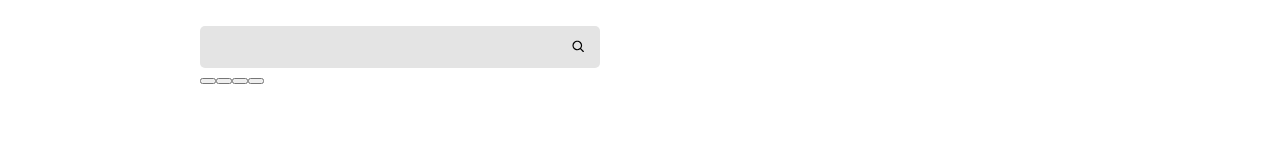
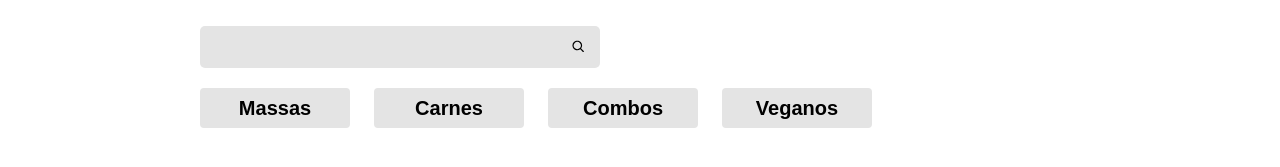
Before and after one commit to Matheus1415/Cardapio-online, a React (Create React App) app: page / in a window 1280 px wide. Shown: the part 509-676 px from the top of the page. Built offline with nearby package versions, Linux system fonts and the light colour scheme; a web font is replaced by a local one.

Commit message:
filtro pasando props

```diff
--- a/src/pages/Cardapio/Filtros/Filtro.module.scss
+++ b/src/pages/Cardapio/Filtros/Filtro.module.scss
@@ -0,0 +1,27 @@
+@import "styles/variaveis";
+
+.filtros {
+  display: flex;
+  gap: 24px;
+  flex-wrap: wrap;
+  margin: 20px 0;
+  &__filtro {
+    align-items: center;
+    background-color: $grey;
+    border: none;
+    border-radius: 4px;
+    display: flex;
+    font-size: 1.25rem;
+    font-weight: bold;
+    height: 40px;
+    justify-content: center;
+    width: 150px;
+    &--ativo {
+      background-color: $blue;
+      color: white;
+    }
+    &:hover {
+      cursor: pointer;
+    }
+  }
+}
--- a/src/pages/Cardapio/Filtros/index.tsx
+++ b/src/pages/Cardapio/Filtros/index.tsx
@@ -1,14 +1,26 @@
-import style from "Filtro.module.scss";
-import filtros from "./filtros.json"
+import filtros from "./filtros.json";
+import styles from './Filtro.module.scss';
+import React from "react";
 
-export const Filtro = () =>{
-    return(
-        <div>
-            {filtros.map((opcao) =>(
-                <button key={opcao.id}>
+type IOpcao = typeof filtros[0];
+interface filtroProp {
+    filtro: number | null
+    setFiltro: React.Dispatch<React.SetStateAction<number | null>>
+}
 
-                </button>
-            ))}
-        </div>
-    )
+export const Filtros = ({filtro, setFiltro} : filtroProp) => {
+
+  function selecionarFiltro(opcao: IOpcao) {
+    if(filtro === opcao.id) return setFiltro(null)
+    return setFiltro(opcao.id)
+  }
+  return (
+    <div className={styles.filtros}>
+      {filtros.map(opcao => (
+        <button className={`${styles.filtros__filtro} ${filtro === opcao.id ? styles["filtros__filtro--ativo"] : "" }`} key={opcao.id} onClick={() => selecionarFiltro(opcao)}>
+          {opcao.label}
+        </button>
+      ))}
+    </div>
+  )
 }
--- a/src/pages/Cardapio/index.tsx
+++ b/src/pages/Cardapio/index.tsx
@@ -2,10 +2,11 @@ import style from "./Cardapio.module.scss"
 import { ReactComponent as Logo} from "../../assets/logo.svg"
 import { Buscador } from "./Buscador"
 import { useState } from "react"
-import { Filtro } from "./Filtros"
+import { Filtros } from "./Filtros"
 
 export const Cardapio = () =>{
-    const [busca, setBuscador] = useState("")
+    const [busca, setBuscador] = useState("");
+    const [filtro, setFiltro] = useState<number | null>(null);
 
     return (
         <main>
@@ -24,7 +25,7 @@ export const Cardapio = () =>{
                     setBuscador={setBuscador}
                 />
                 <div className={style.cardapio__filtros}>
-                    <Filtro/>
+                    <Filtros filtro={filtro} setFiltro={setFiltro} />
                 </div>
             </section>
         </main>
```
